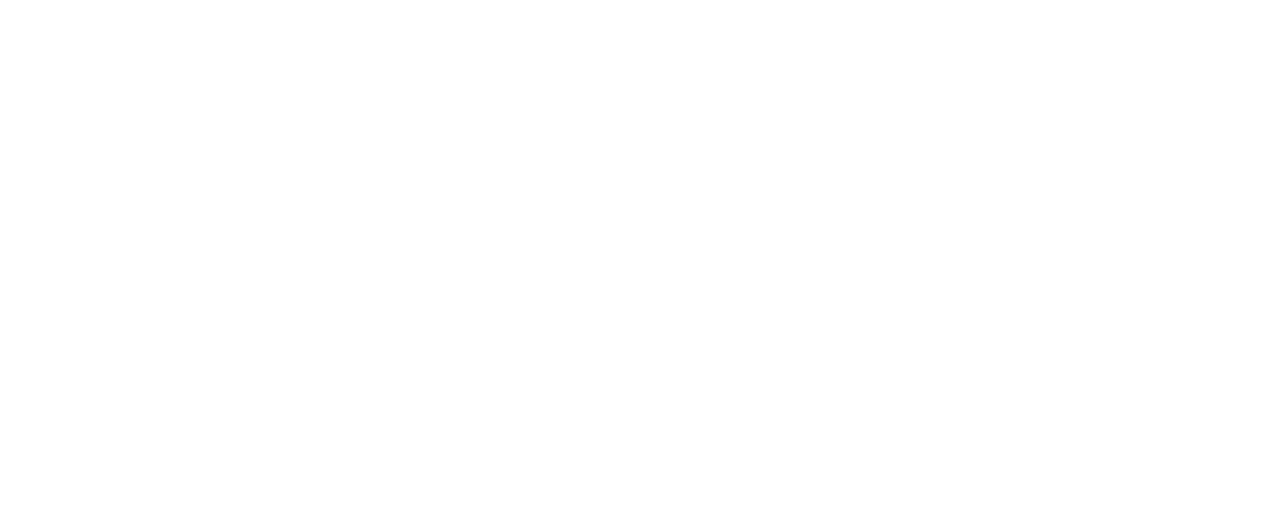
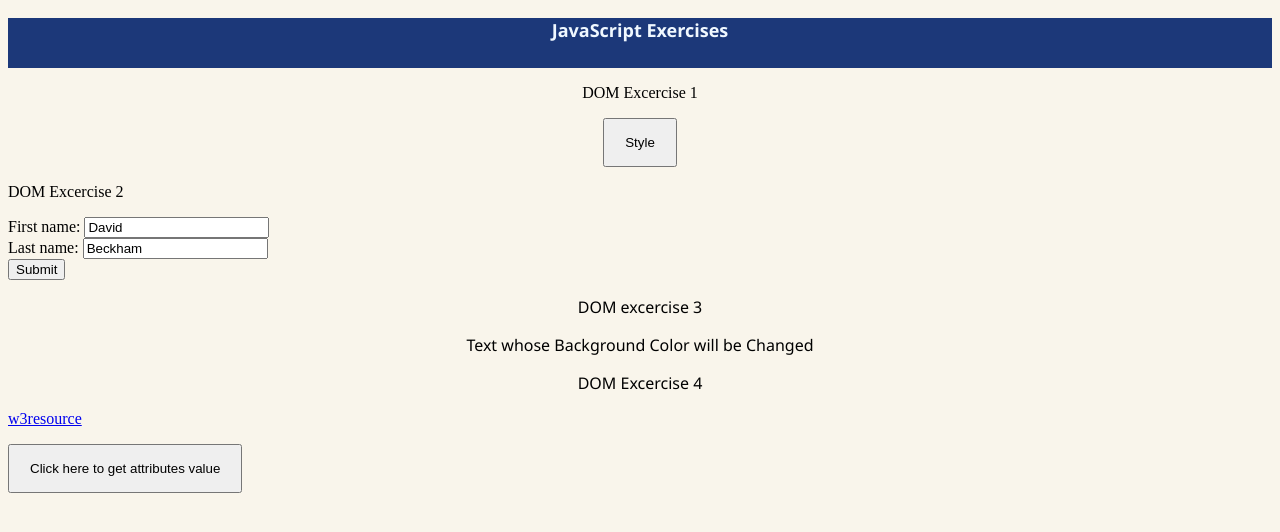
Before and after one commit to Nfon-Carl/DG-JAVASCRIPT-EXCERCISES, a plain HTML site: page index.html in a window 1280 px wide. Drawn offline with Linux system fonts and the light colour scheme.

Commit message:
Started with DOM excercises frontend

```diff
--- a/ArrayExercise.js
+++ b/ArrayExercise.js
@@ -38,4 +38,37 @@ function firstN(input , n){
     return input.slice(0,(n))
 }
 
- // 4)
+ // 4) function to get the last n elements of an array.
+
+ function LastN(input , n){
+
+    if(n==null){
+        return input.slice(-1)
+    }
+
+    if(n<0){
+        input = [];
+        return input;
+    }
+
+    return input.slice((n+1))
+}
+
+// 5 program to join all elements of an array into a string.
+
+function join(input,seperator){
+        if (seperator === null)
+        {
+            input.join(',')
+            return input
+        }
+
+        else{
+            return input.join(seperator)
+        }
+
+
+}
+
+
+//6 program which accept a number as input and insert dashes (-) between each two even numbers.
--- /dev/null
+++ b/DomExcercises.js
@@ -0,0 +1,3 @@
+function js_style(){
+
+}
--- a/index.html
+++ b/index.html
@@ -4,13 +4,46 @@
     <meta charset="UTF-8">
     <meta http-equiv="X-UA-Compatible" content="IE=edge">
     <meta name="viewport" content="width=device-width, initial-scale=1.0">
-    <title>Array Excercise</title>
+    <title>Array Excercise / Dom Excercise</title>
+    <link rel="stylesheet" href="style.css">
 </head>
 <body>
 
+    <header>
+    <p class="firsttext">JavaScript Exercises</p>
+</header>
+    <p class="one">DOM Excercise 1 </p>
 
+    <div class="btn">
+        <button id="jsstyle" onclick="js_style()">Style</button>
+    </div>
 
+    <p class="two">DOM Excercise 2</p>
+    <div class="form">
+        <form id="form1" onsubmit="getFormvalue()">
+            First name: <input type="text" name="fname" value="David"><br>
+            Last name: <input type="text" name="lname" value="Beckham"><br>
+            <input type="submit" value="Submit">
+            </form>
 
+    </div>
+
+    <!-- ex 3 -->
+    <p class="three">DOM excercise 3</p>
+    <div>
+        <p class="text3">Text whose Background Color will be Changed</p>
+    </div>
+
+        <!-- ex 4 -->
+
+        <p class="three">DOM Excercise 4</p>
+        <div>
+            <p><a id="w3r" type="text/html" hreflang="en-us" rel="nofollow" target="_self"
+                href="https://www.w3resource.com/">w3resource</a></p>
+                <button onclick="getAttributes()">Click here to get attributes value</button>
+
+        </div>
+    <script src="/DomExcercises.js"></script>
     <script src="/ArrayExercise.js"></script>
 </body>
 </html>
--- /dev/null
+++ b/style.css
@@ -0,0 +1,47 @@
+header{
+    background-color: #1C3879;
+    color: aliceblue;
+    margin:0px;
+    height: 50px;
+    text-align: center;
+
+}
+
+body{
+    background-color: #F9F5EB;
+}
+
+.firsttext{
+    text-align: center;
+    font-family: 'Segoe UI', Tahoma, Geneva, Verdana, sans-serif;
+    font-weight: bold;
+    font-size: large;
+
+}
+
+.btn{
+    text-align: center;
+    justify-content: center;
+
+}
+
+button{
+    padding: 15px 20px;
+    font-size: 10pxs;
+}
+
+.one{
+    text-align: center;
+}
+
+.text3{
+    text-align: center;
+    font-family: 'Segoe UI', Tahoma, Geneva, Verdana, sans-serif;
+
+}
+
+.three{
+    text-align: center;
+    font-family: 'Segoe UI', Tahoma, Geneva, Verdana, sans-serif;
+
+}
```
